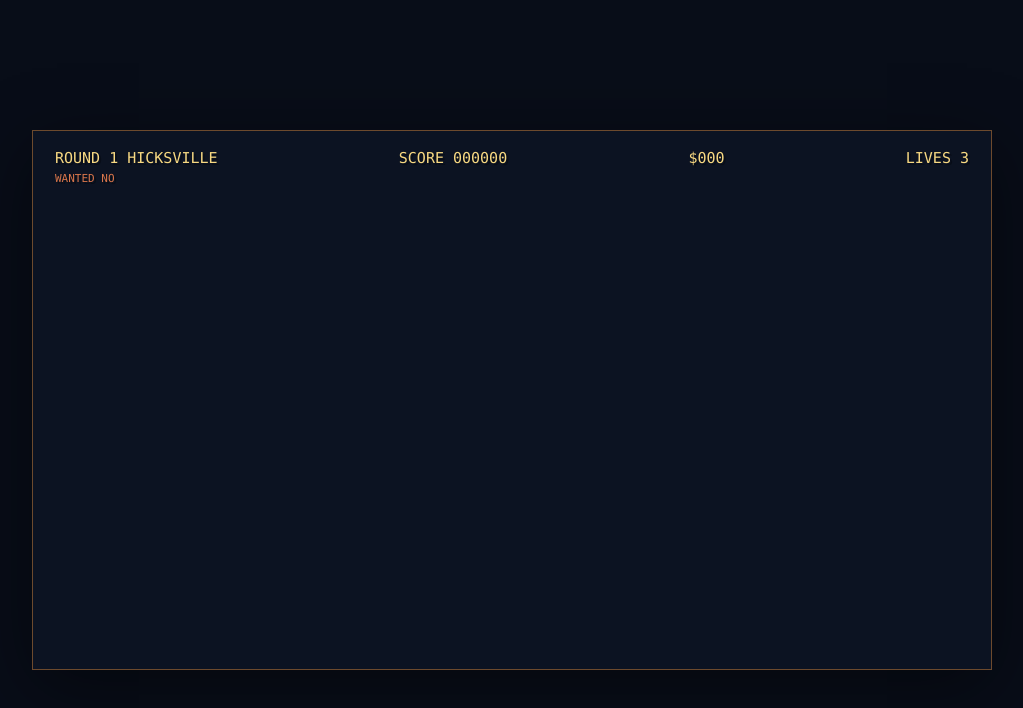
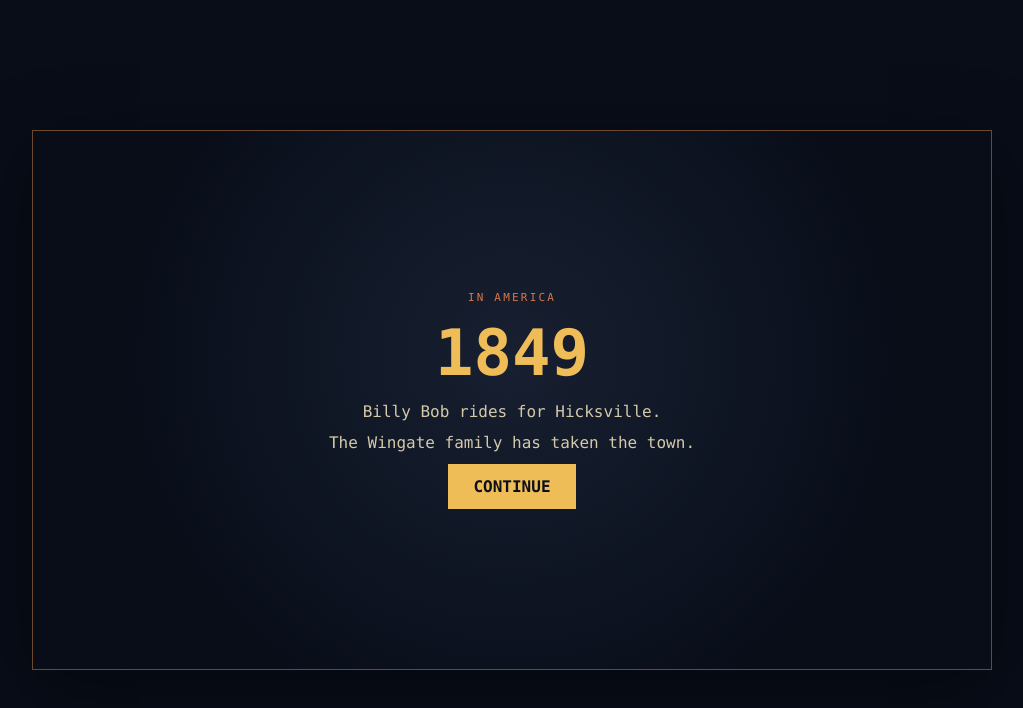
Before and after one commit to xrdavies/gun.smoke, a website built with Vite: page index.html in a window 1280 px wide. Both pictures are taken after a click on the button "RIDE OUT". Shown: the whole page, without its empty margins (128-1151 px from the left). Built offline with nearby package versions, Linux system fonts and the light colour scheme; what @xrdavies/2d-engine would draw is missing.

Commit message:
feat: add NES-style opening sequence

```diff
--- a/index.html
+++ b/index.html
@@ -29,6 +29,13 @@
           <button id="start-button" type="button">Ride out</button>
           <p class="note">Arrow keys move. Z / X / C fire left, center, right.</p>
         </section>
+        <section id="intro-screen" hidden>
+          <p class="eyebrow">IN AMERICA</p>
+          <h2>1849</h2>
+          <p>Billy Bob rides for Hicksville.</p>
+          <p>The Wingate family has taken the town.</p>
+          <button id="continue-button" type="button">Continue</button>
+        </section>
         <section id="game-over" hidden>
           <p class="eyebrow">THE TRAIL ENDS HERE</p>
           <h2>WANTED: ALIVE</h2>
--- a/src/main.ts
+++ b/src/main.ts
@@ -18,7 +18,7 @@ type GameAction =
   | "fireLeft"
   | "fireCenter"
   | "fireRight";
-type GameMode = "title" | "playing" | "gameover";
+type GameMode = "title" | "intro" | "playing" | "gameover";
 type UnitKind = "enemy" | "boss" | "bullet" | "enemyBullet" | "coin" | "powerup" | "wanted";
 type EnemyType = "gunman" | "rifleman" | "bomber" | "sniper" | "backstabber" | "ninja" | "hatchet" | "firebreather";
 type TextureName = "player" | "enemy" | "boss" | "bullet" | "coin" | "powerup" | "wanted" | "terrain" | "road";
@@ -59,9 +59,11 @@ function requireElement<T extends Element>(selector: string): T {
 
 const canvas = requireElement<HTMLCanvasElement>("#game-canvas");
 const titleScreen = requireElement<HTMLElement>("#title-screen");
+const introScreen = requireElement<HTMLElement>("#intro-screen");
 const gameOver = requireElement<HTMLElement>("#game-over");
 const hud = requireElement<HTMLElement>("#hud");
 const startButton = requireElement<HTMLButtonElement>("#start-button");
+const continueButton = requireElement<HTMLButtonElement>("#continue-button");
 const restartButton = requireElement<HTMLButtonElement>("#restart-button");
 const finalScore = requireElement<HTMLElement>("#final-score");
 const stageLabel = requireElement<HTMLElement>("#stage-label");
@@ -229,15 +231,23 @@ class GunSmokeGame {
 
   start(): void {
     if (this.mode === "playing") return;
-    this.mode = "playing";
+    this.mode = "intro";
     this.randomState = 0x6d2b79f5;
     titleScreen.hidden = true;
+    introScreen.hidden = false;
     gameOver.hidden = true;
-    hud.hidden = false;
+    hud.hidden = true;
     canvas.focus();
     void this.audio?.unlock();
+    this.beep(440, 0.08);
+  }
+
+  continueFromIntro(): void {
+    if (this.mode !== "intro") return;
+    this.mode = "playing";
+    introScreen.hidden = true;
+    hud.hidden = false;
     this.startMusic();
-    this.beep(440, 0.08);
     this.showMessage("RIDE OUT");
     this.engine.start();
   }
@@ -713,6 +723,7 @@ class GunSmokeGame {
 
 let game: GunSmokeGame | undefined;
 startButton.addEventListener("click", () => void game?.start());
+continueButton.addEventListener("click", () => game?.continueFromIntro());
 restartButton.addEventListener("click", () => window.location.reload());
 shopClose.addEventListener("click", () => game?.closeShop());
 for (const item of shopItems) item.addEventListener("click", () => game?.buyShopItem(item.dataset.shopItem ?? ""));
--- a/src/style.css
+++ b/src/style.css
@@ -28,7 +28,7 @@ body { margin: 0; min-width: 320px; min-height: 100vh; background: #080d18; }
 #message-label { margin-top: 8px; color: #fff2c2; text-align: center; min-height: 1em; }
 .hud-status { margin-top: 5px; font-size: 11px; color: #d9764b; }
 
-#title-screen, #game-over {
+#title-screen, #intro-screen, #game-over {
   position: absolute;
   inset: 0;
   display: grid;
@@ -38,6 +38,9 @@ body { margin: 0; min-width: 320px; min-height: 100vh; background: #080d18; }
   text-align: center;
   background: radial-gradient(circle at 50% 42%, rgba(44, 55, 77, .35), rgba(8, 13, 24, .96) 68%);
 }
+
+#intro-screen h2 { margin: 0; color: #efbd58; font-size: clamp(30px, 7vw, 64px); }
+#intro-screen p:not(.eyebrow) { margin: 0; color: #d4c9ab; }
 
 #shop {
   position: absolute;
```
Also changed, not shown: tests/browser/smoke.spec.ts (+3 -0 lines).
